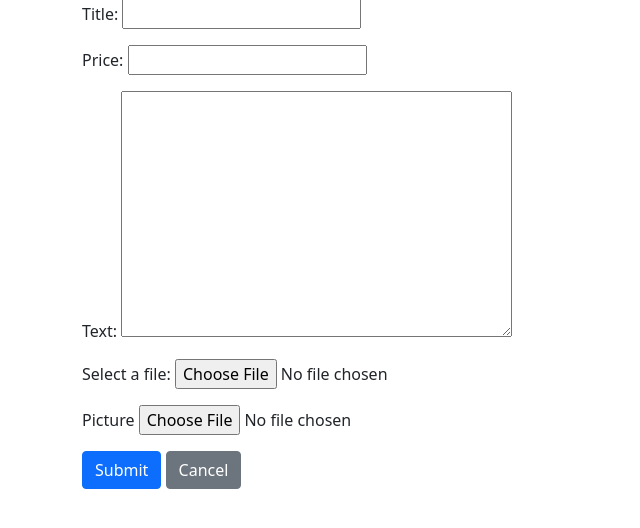
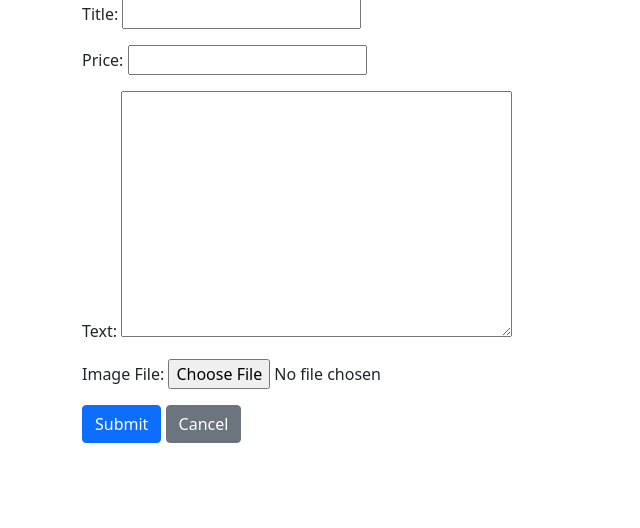
Before and after one commit to engomaressam/django.for.everyone, a Django app: page /ads/ad/create in a window 1280 px wide. Shown: the part 129-657 px from the top of the page, without its empty margins (0-640 px from the left). Run offline with Django 5.2, Linux system fonts and the light colour scheme; the visitor is signed in with stand-in values (Sample User, id 1).

Commit message:
C04M04: Use visible 'picture' field and jQuery size check; wire views to 'picture' input; unfavorite links visible

```diff
--- a/mysite/ads/forms.py
+++ b/mysite/ads/forms.py
@@ -2,12 +2,12 @@ from django import forms
 from ads.models import Ad, Comment
 
 class CreateForm(forms.ModelForm):
-    # File upload field is optional
-    file = forms.FileField(required=False, label='Select a file')
+    # Visible file input named 'picture' to satisfy autograder expectations
+    picture = forms.FileField(required=False, label='Image File')
 
     class Meta:
         model = Ad
-        fields = ['title', 'price', 'text']
+        fields = ['title', 'price', 'text', 'picture']
 
 class CommentForm(forms.ModelForm):
     class Meta:
--- a/mysite/ads/templates/ads/ad_form.html
+++ b/mysite/ads/templates/ads/ad_form.html
@@ -8,25 +8,19 @@
 <form method="post" enctype="multipart/form-data" id="upload_form">
     {% csrf_token %}
     {{ form.as_p }}
-    <p>
-      <label for="id_file">Picture</label>
-      <input type="file" name="file" id="id_file">
-      <!-- Some graders look for a field named 'picture', provide it too -->
-      <input type="file" name="picture" id="id_picture" style="display:none">
-    </p>
     <input type="submit" value="Submit" class="btn btn-primary">
     <a href="{% url 'ads:all' %}" class="btn btn-secondary">Cancel</a>
 </form>
 
 <script>
 // File size check for dj4e autograder
-maxUpload = 1024*1024; // 1 MB
+var maxUpload = 1024*1024; // 1 MB
 $(document).ready(function() {
-    $('input[type="file"]').change(function() {
+    $('#id_picture').on('change', function() {
         var file = this.files[0];
         if (file && file.size > maxUpload) {
-            alert("File must be < 1MB");
-            $(this).val("");
+            alert('File must be < 1MB');
+            $(this).val('');
         }
     });
 });
--- a/mysite/ads/views.py
+++ b/mysite/ads/views.py
@@ -56,7 +56,7 @@ class AdCreateView(LoginRequiredMixin, ListView):
             return render(request, self.template_name, {'form': form})
         ad = form.save(commit=False)
         ad.owner = request.user
-        f = request.FILES.get('file') or request.FILES.get('picture')
+        f = request.FILES.get('picture')
         if f is not None:
             ad.content_type = f.content_type
             ad.picture = f.read()
@@ -79,7 +79,7 @@ class AdUpdateView(LoginRequiredMixin, DetailView):
         if not form.is_valid():
             return render(request, self.template_name, {'form': form})
         ad = form.save(commit=False)
-        f = request.FILES.get('file') or request.FILES.get('picture')
+        f = request.FILES.get('picture')
         if f is not None:
             ad.content_type = f.content_type
             ad.picture = f.read()
```
